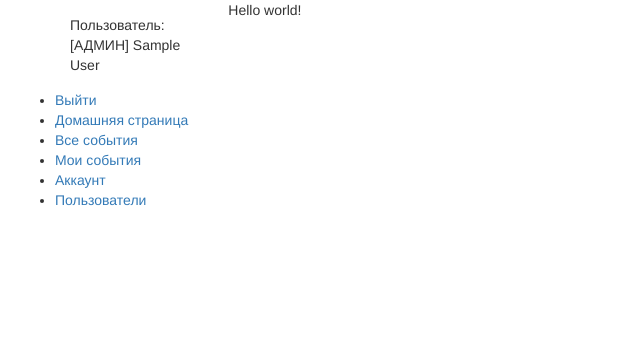
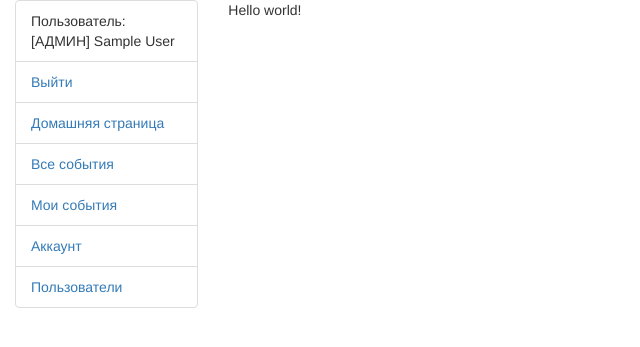
Before and after one commit to FaneTheEternal/probation-keysystems, a Django app: page /organizer/ in a window 1280 px wide. Shown: the top 347 px of the page, without its empty margins (0-640 px from the left). Run offline with Django 3.2, Linux system fonts and the light colour scheme; the visitor is signed in with stand-in values (Sample User, id 1); some libraries are stand-ins or nearby versions.

Commit message:
изменение панели навигации на груповой список

```diff
--- a/mysite/templates/base_generic.html
+++ b/mysite/templates/base_generic.html
@@ -17,17 +17,16 @@
                     {% if user.is_authenticated %}
                         {% block sidebar %}
 
-                        <ul class="sidebar-nav">
-                            <p class="navbar-text navbar-left">Пользователь:
+                        <ul class="list-group">
+                            <li class="list-group-item">Пользователь:
                                 {% if user.is_superuser %}[АДМИН]{% elif user.profile.is_moderator %}[МОДЕРАТОР]{% endif %} {{ user.profile }}
-                            </p>
-                            <br>
-                            <li><a href="{% url 'logout' %}">Выйти</a></li>
-                            <li><a href="{% url 'index' %}">Домашняя страница</a></li>
-                            <li><a href="{% url 'events' %}">Все события</a></li>
-                            <li><a href="{% url 'user-events' %}">Мои события</a></li>
-                            <li><a href="{% url 'account' %}">Аккаунт</a></li>
-                            {% if user.is_superuser %}<li><a href="{% url 'users' %}">Пользователи</a></li>{% endif %}
+                            </li>
+                            <li class="list-group-item"><a href="{% url 'logout' %}">Выйти</a></li>
+                            <li class="list-group-item"><a href="{% url 'index' %}">Домашняя страница</a></li>
+                            <li class="list-group-item"><a href="{% url 'events' %}">Все события</a></li>
+                            <li class="list-group-item"><a href="{% url 'user-events' %}">Мои события</a></li>
+                            <li class="list-group-item"><a href="{% url 'account' %}">Аккаунт</a></li>
+                            {% if user.is_superuser %}<li class="list-group-item"><a href="{% url 'users' %}">Пользователи</a></li>{% endif %}
                         </ul>
                         {% endblock sidebar %}
                         {% else %}
```
